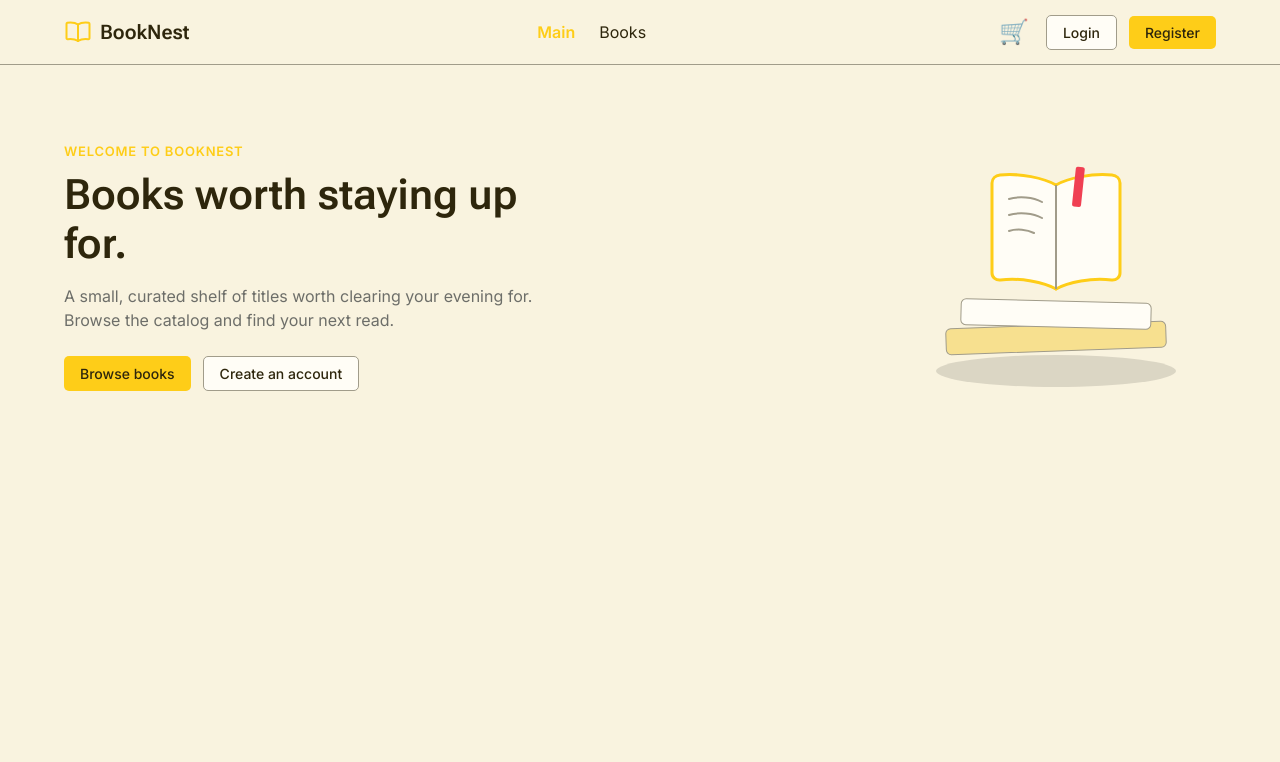
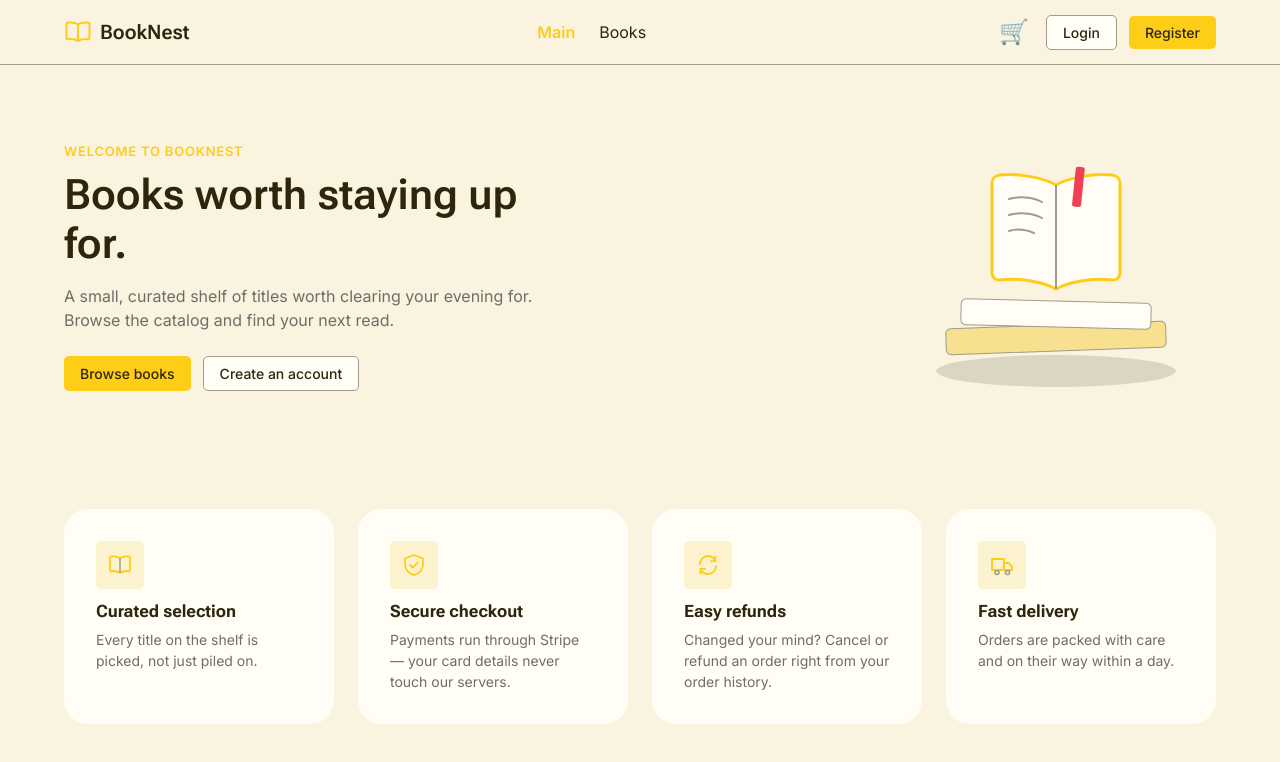
Before and after one commit to murad-proger/booknest, a Next.js app: page / in a window 1280 px wide. Shown: the top 762 px of the page. Built offline with nearby package versions, Linux system fonts and the light colour scheme; no server answers.

Commit message:
feat: add homepage benefits section

```diff
--- a/src/app/page.tsx
+++ b/src/app/page.tsx
@@ -1,11 +1,13 @@
 import Hero from "@/components/Home/Hero/Hero";
 import styles from "./page.module.css";
+import Benefits from "@/components/Home/Benefits/Benefits";
 
 export default function Home() {
   return (
     <div className={styles.page}>
       <main className={styles.main}>
         <Hero />
+        <Benefits />
       </main>
     </div>
   );
--- /dev/null
+++ b/src/components/Home/Benefits/Benefits.module.css
@@ -0,0 +1,49 @@
+.benefits {
+  display: grid;
+  grid-template-columns: repeat(4, 1fr);
+  gap: var(--space-5);
+  width: 100%;
+  padding: var(--space-6) 0;
+}
+
+.card {
+  display: flex;
+  flex-direction: column;
+  align-items: flex-start;
+  gap: var(--space-2);
+}
+
+.icon {
+  display: flex;
+  align-items: center;
+  justify-content: center;
+  width: 48px;
+  height: 48px;
+  margin-bottom: var(--space-1);
+  border-radius: var(--radius-control);
+  background: color-mix(in srgb, var(--color-accent) 22%, transparent);
+}
+
+.title {
+  margin-bottom: 0;
+  font-size: 17px;
+}
+
+.text {
+  margin: 0;
+  color: var(--color-text-muted);
+  font-size: 14px;
+  line-height: 1.5;
+}
+
+@media (max-width: 992px) {
+  .benefits {
+    grid-template-columns: repeat(2, 1fr);
+  }
+}
+
+@media (max-width: 560px) {
+  .benefits {
+    grid-template-columns: 1fr;
+  }
+}
--- /dev/null
+++ b/src/components/Home/Benefits/Benefits.tsx
@@ -0,0 +1,88 @@
+import Card from "@/components/ui/Card/Card";
+import styles from "./Benefits.module.css";
+
+const benefits = [
+  {
+    title: "Curated selection",
+    text: "Every title on the shelf is picked, not just piled on.",
+    icon: (
+      <svg width="28" height="28" viewBox="0 0 28 28" fill="none" xmlns="http://www.w3.org/2000/svg">
+        <path
+          d="M14 7C12.3 5.9 9.9 5.3 7.5 5.3C6.5 5.3 5.6 5.4 4.7 5.6C4.3 5.7 4 6 4 6.4V19.5C4 20 4.5 20.4 5 20.3C5.8 20.1 6.6 20 7.5 20C9.9 20 12.3 20.6 14 21.7"
+          stroke="var(--color-accent-strong)" strokeWidth="1.8" strokeLinecap="round" strokeLinejoin="round"
+        />
+        <path
+          d="M14 7C15.7 5.9 18.1 5.3 20.5 5.3C21.5 5.3 22.4 5.4 23.3 5.6C23.7 5.7 24 6 24 6.4V19.5C24 20 23.5 20.4 23 20.3C22.2 20.1 21.4 20 20.5 20C18.1 20 15.7 20.6 14 21.7"
+          stroke="var(--color-accent-strong)" strokeWidth="1.8" strokeLinecap="round" strokeLinejoin="round"
+        />
+        <path d="M14 7V21.7" stroke="var(--color-disabled)" strokeWidth="1.5" />
+      </svg>
+    ),
+  },
+  {
+    title: "Secure checkout",
+    text: "Payments run through Stripe — your card details never touch our servers.",
+    icon: (
+      <svg width="28" height="28" viewBox="0 0 28 28" fill="none" xmlns="http://www.w3.org/2000/svg">
+        <path
+          d="M14 4L23 7.5V13C23 18.5 19.3 22.9 14 24C8.7 22.9 5 18.5 5 13V7.5L14 4Z"
+          stroke="var(--color-accent-strong)" strokeWidth="1.8" strokeLinejoin="round"
+        />
+        <path
+          d="M10 14L12.7 16.7L18 11.3"
+          stroke="var(--color-accent-strong)" strokeWidth="1.8" strokeLinecap="round" strokeLinejoin="round"
+        />
+      </svg>
+    ),
+  },
+  {
+    title: "Easy refunds",
+    text: "Changed your mind? Cancel or refund an order right from your order history.",
+    icon: (
+      <svg width="28" height="28" viewBox="0 0 28 28" fill="none" xmlns="http://www.w3.org/2000/svg">
+        <path
+          d="M6 13C6 8.6 9.6 5 14 5C17.4 5 20.3 7.1 21.4 10.1"
+          stroke="var(--color-accent-strong)" strokeWidth="1.8" strokeLinecap="round"
+        />
+        <path d="M21.4 5.5V10.1H16.8" stroke="var(--color-accent-strong)" strokeWidth="1.8" strokeLinecap="round" strokeLinejoin="round" />
+        <path
+          d="M22 15C22 19.4 18.4 23 14 23C10.6 23 7.7 20.9 6.6 17.9"
+          stroke="var(--color-accent-strong)" strokeWidth="1.8" strokeLinecap="round"
+        />
+        <path d="M6.6 22.5V17.9H11.2" stroke="var(--color-accent-strong)" strokeWidth="1.8" strokeLinecap="round" strokeLinejoin="round" />
+      </svg>
+    ),
+  },
+  {
+    title: "Fast delivery",
+    text: "Orders are packed with care and on their way within a day.",
+    icon: (
+      <svg width="28" height="28" viewBox="0 0 28 28" fill="none" xmlns="http://www.w3.org/2000/svg">
+        <path
+          d="M4 8H16V19H4V8Z"
+          stroke="var(--color-accent-strong)" strokeWidth="1.8" strokeLinejoin="round"
+        />
+        <path
+          d="M16 12H20.5L24 15.5V19H16V12Z"
+          stroke="var(--color-accent-strong)" strokeWidth="1.8" strokeLinejoin="round"
+        />
+        <circle cx="9" cy="21.5" r="2" stroke="var(--color-disabled)" strokeWidth="1.6" />
+        <circle cx="19.5" cy="21.5" r="2" stroke="var(--color-disabled)" strokeWidth="1.6" />
+      </svg>
+    ),
+  },
+];
+
+export default function Benefits() {
+  return (
+    <section className={styles.benefits}>
+      {benefits.map((benefit) => (
+        <Card key={benefit.title} variant="storefront" className={styles.card}>
+          <div className={styles.icon}>{benefit.icon}</div>
+          <h3 className={styles.title}>{benefit.title}</h3>
+          <p className={styles.text}>{benefit.text}</p>
+        </Card>
+      ))}
+    </section>
+  );
+}
```
